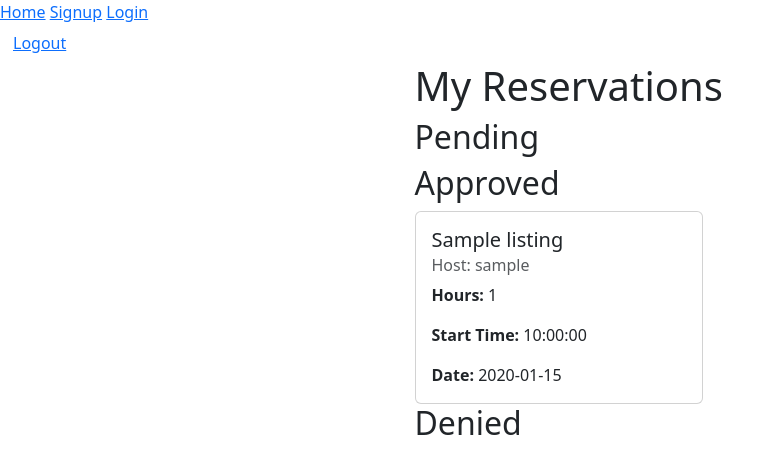
After one commit to nathantja/anotherbnb, a Flask app: template templates/reservations-me.html in a window 1280 px wide. The commit adds this page. Shown: the top 474 px of the page, without its empty margins (0-783 px from the left). Run offline with Flask 3, Linux system fonts and the light colour scheme; the template is opened without the code that fills it: values that come from a table or form of the project are taken from there, others are empty; tables that the repository leaves empty hold one stand-in row (values such as "Sample post").

Commit message:
added jinja macros

```diff
--- a/app.py
+++ b/app.py
@@ -145,7 +145,7 @@ def logout():
     if g.csrf_form.validate_on_submit():
         do_logout()
 
-        flash("Successfully Logged out.", "success")
+        flash("Successfully logged out", "success")
         return redirect("/")
 
     else:
@@ -239,7 +239,7 @@ def new_listing():
 def request_listing_reservation(id):
     """Display reservation form or process the request.
 
-    Add new reservation to database, then redirect to ___FIXME:____.
+    Add new reservation to database, then redirect to user's reservations.
     If form not valid, present form.
     """
 
@@ -274,12 +274,26 @@ def request_listing_reservation(id):
         db.session.commit()
 
         flash("Successfully requested", "success")
-        return redirect(f"/listings/{listing.id}")
+        return redirect(f"/reservations/me")
 
     else:
-        return render_template("listing-reservation.html",
+        return render_template("listing-reserve.html",
                                form=form,
                                listing=listing)
+
+
+### Reservations ###############################################################
+
+@app.get('/reservations/me')
+def my_reservations():
+
+    if not g.user:
+        flash("Signup or login to see reservations", "warning")
+        return redirect("/")
+
+    reservations = Reservation.query.filter(Reservation.user_id==g.user.id).all()
+
+    return render_template("reservations-me.html", reservations=reservations)
 
 
 
--- a/models.py
+++ b/models.py
@@ -23,6 +23,7 @@ def connect_db(app):
 # users 1:M reservations M:1 listings
 # users 1:M messages M:1 users
 # listings 1:M images
+# reservations M:1 listings
 
 ### MESSAGES ###################################################################
 
@@ -284,3 +285,6 @@ class Reservation(db.Model):
         nullable=False,
         default="requested"
     )
+
+    # RELATIONSHIP
+    listing = db.relationship('Listing', backref='reservations')
--- /dev/null
+++ b/templates/macros.html
@@ -0,0 +1,21 @@
+{% macro listing_details_only(listing) %}
+<p><b>Host:</b> {{ listing.user.username }}</p>
+<p><b>Area:</b> {{ listing.sq_ft}} ft²</p>
+<p><b>Max Number of Guests:</b> {{ listing.max_guests }}</p>
+<p><b>Hourly Rate:</b> ${{ listing.hourly_rate }}</p>
+<p><b>Description:</b> {{ listing.description }}</p>
+<p><b>Status:</b> {{ listing.status }}</p>
+{% endmacro %}
+
+
+{% macro reservation_card(reservation) %}
+<div class="card" style="width: 18rem;">
+  <div class="card-body">
+    <h5 class="card-title">{{ reservation.listing.title }}</h5>
+    <h6 class="card-subtitle mb-2 text-muted">Host: {{ reservation.listing.user.username }}</h6>
+    <p class="card-text"><b>Hours:</b> {{ reservation.hours }}</p>
+    <p class="card-text"><b>Start Time:</b> {{ reservation.start_time }}</p>
+    <p class="card-text"><b>Date:</b> {{ reservation.start_date }}</p>
+  </div>
+</div>
+{% endmacro %}
--- /dev/null
+++ b/templates/reservations-me.html
@@ -0,0 +1,55 @@
+{% extends 'base.html' %}
+{% from 'macros.html' import reservation_card %}
+
+{% block content %}
+
+
+<div class="row justify-content-md-center">
+  <div class="col-md-7 col-lg-5">
+
+    <h1>My Reservations</h1>
+
+
+    <h2>Pending</h2>
+
+    {% for reservation in reservations %}
+    {% if reservation.status == 'requested' %}
+    {{ reservation_card(reservation) }}
+    {% endif %}
+    {% endfor %}
+
+    <h2>Approved</h2>
+    {% for reservation in reservations %}
+    {% if reservation.status == 'approved' %}
+    {{ reservation_card(reservation) }}
+    {% endif %}
+    {% endfor %}
+
+    <h2>Denied</h2>
+    {% for reservation in reservations %}
+    {% if reservation.status == 'denied' %}
+    {{ reservation_card(reservation) }}
+    {% endif %}
+    {% endfor %}
+
+
+
+
+
+
+  </div>
+</div>
+
+
+
+
+
+
+
+
+
+
+
+
+
+{% endblock %}
```
Also changed, not shown: templates/listing-reserve.html (renamed from templates/listing-reservation.html, +2 -7 lines), templates/listing.html (+8 -7 lines), templates/listings-guest.html (+8 -10 lines), templates/listings.html (+8 -12 lines), static/style.css (line endings or trailing spaces).
